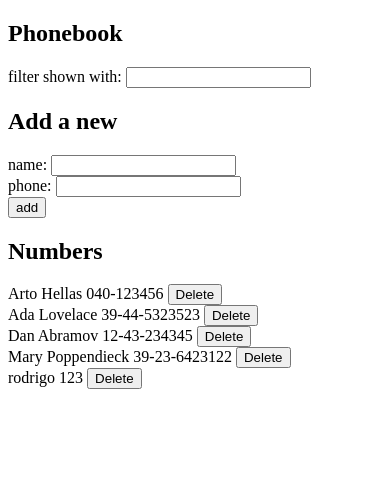
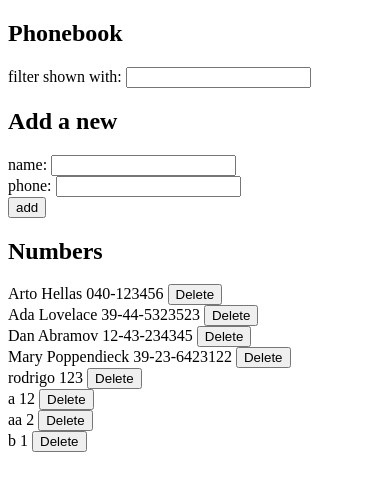
Before and after one commit to RodrigoMtts/fullstackopen2022, a React (Create React App) app in the folder part2/phonebook/: page / in a window 390 px wide. Shown: the top 490 px of the page. Built offline with nearby package versions, Linux system fonts and the light colour scheme; data requests are answered from the project's data file.

Commit message:
part2, phonebook, step 2.18

```diff
--- a/part2/phonebook/db.json
+++ b/part2/phonebook/db.json
@@ -24,6 +24,21 @@
       "name": "rodrigo",
       "number": "123",
       "id": 5
+    },
+    {
+      "name": "a",
+      "number": "12",
+      "id": 6
+    },
+    {
+      "name": "aa",
+      "number": "2",
+      "id": 7
+    },
+    {
+      "name": "b",
+      "number": "1",
+      "id": 8
     }
   ]
 }
--- a/part2/phonebook/src/App.js
+++ b/part2/phonebook/src/App.js
@@ -17,14 +17,7 @@ const App = () => {
     })
   },[])
 
-  const addPerson = (event) => {
-    event.preventDefault()
-
-    if(persons.find( person => person.name === newName)){
-      alert(`${newName} is already added to phonebook`)
-      return null
-    }
-
+  const addPerson = (person) => {
     personsService.create({name: newName, number: newNumber})
       .then( person => {
         setPersons([...persons, person])
@@ -33,6 +26,40 @@ const App = () => {
         console.log("Person not created: ",e)
       })
     setNewName('')
+    setNewNumber('')
+  }
+
+  const updatePerson = (person) => {
+    personsService.update(person)
+      .then( personUpdated => {
+        setPersons(persons.map(x => x.id === person.id ? person : x))
+      })
+      .catch( e => {
+        console.log(`${person.name} do not exist in the server`)
+        setPersons(persons.filter( x => x.id !== person.id))
+      })
+    setNewName('')
+    setNewNumber('')
+  }
+
+  const onSubmitPersonHandler = (event) => {
+    event.preventDefault()
+    if(newName === '' || newNumber === ''){
+      alert("Fill all forms")
+      return null
+    }
+
+    const personAlreadyExist = persons.find( person => person.name === newName )
+    if( personAlreadyExist !== undefined && personAlreadyExist.number === newNumber){
+      alert(`${newName} is already added to phonebook`)
+      return null
+    }else if(personAlreadyExist){
+      if(window.confirm(`${newName} is already added to phonebook, replace the old number with a new one?`))
+        updatePerson({name: newName, number: newNumber, id: personAlreadyExist.id})
+      return null
+    }
+
+    addPerson({name: newName, number: newNumber})
   }
 
   const nameEventHandler = (event) => {
@@ -68,7 +95,7 @@ const App = () => {
         value={filter}
       />
       <PersonForm
-        addPerson={addPerson}
+        onSubmitPersonHandler={onSubmitPersonHandler}
         nameEventHandler={nameEventHandler}
         phoneEventHandler={phoneEventHandler}
         newName={newName}
--- a/part2/phonebook/src/components/PersonForm.jsx
+++ b/part2/phonebook/src/components/PersonForm.jsx
@@ -1,8 +1,8 @@
-const PersonForm = ({addPerson,nameEventHandler,phoneEventHandler,newName,newNumber}) => {
+const PersonForm = ({onSubmitPersonHandler,nameEventHandler,phoneEventHandler,newName,newNumber}) => {
     return (
     <>
     <h2>Add a new</h2>
-    <form onSubmit={addPerson}>
+    <form onSubmit={onSubmitPersonHandler}>
         <div>
           name: <input onChange={nameEventHandler} value={newName}/>
         </div>
--- a/part2/phonebook/src/services/persons.js
+++ b/part2/phonebook/src/services/persons.js
@@ -8,10 +8,6 @@ const getAll = () => {
         })
 }
 
-const get = (id) => {
-
-}
-
 const remove = (id) => {
     return axios.delete(`http://localhost:3001/persons/${id}`)
         .then( response => {
@@ -19,15 +15,19 @@ const remove = (id) => {
         })
 }
 
-const create = (note) => {
-    return axios.post("http://localhost:3001/persons",note)
+const create = (person) => {
+    return axios.post("http://localhost:3001/persons",person)
         .then( response => {
             return response.data
         })
 }
 
-const update = (note) => {
-
+const update = (person) => {
+    console.log("Person in update",person)
+    return axios.put(`http://localhost:3001/persons/${person.id}`,person)
+        .then( response => {
+            return response.data
+        })
 }
 
-export default {getAll, create, remove}
+export default {getAll, create, remove, update}
```
